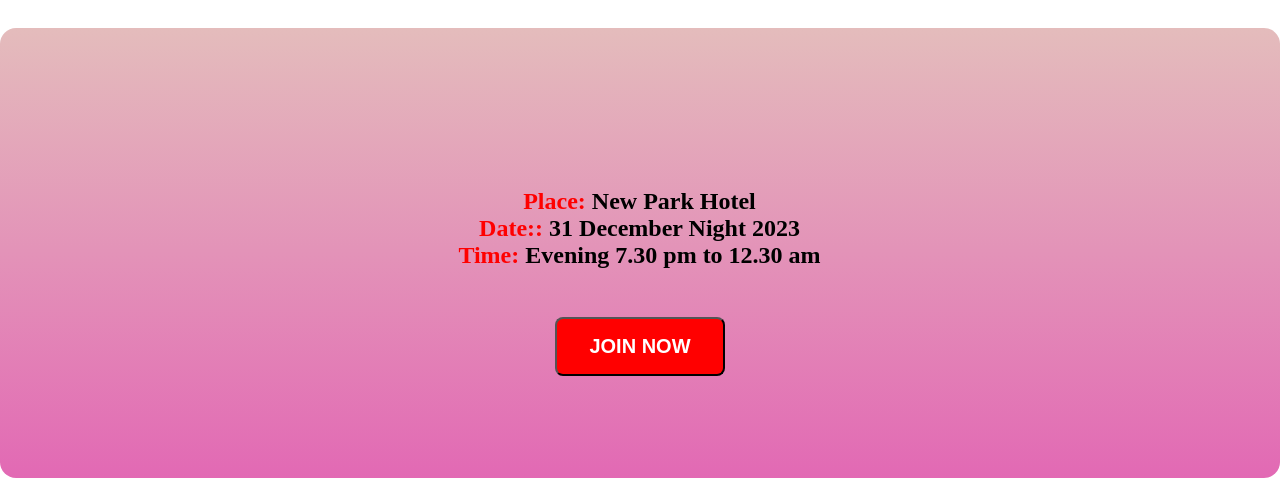
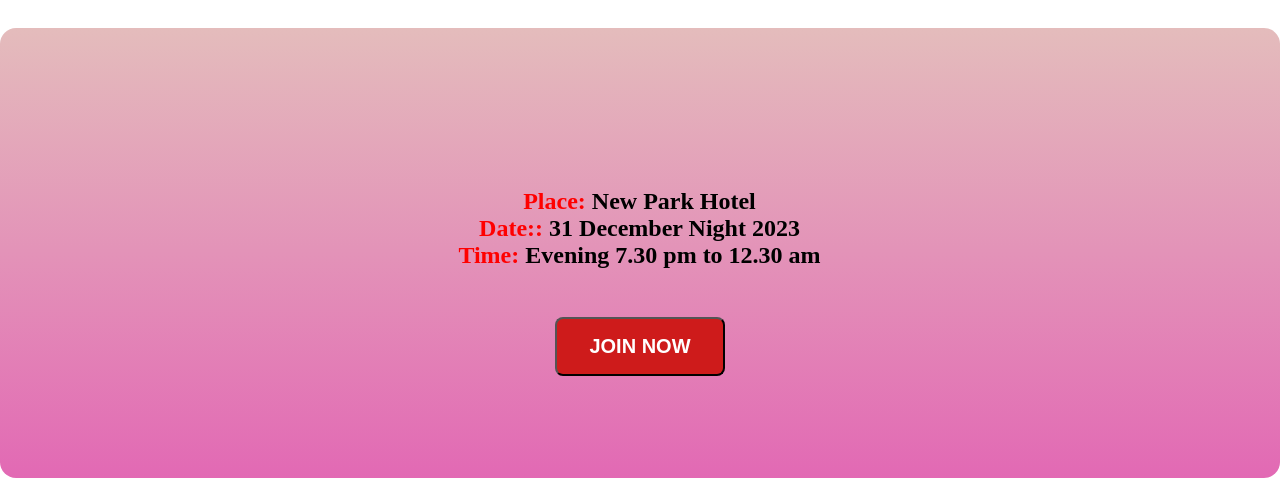
Before and after one commit to shuvo-dey/new-year-project, a plain HTML site: page index.html in a window 1280 px wide. Shown: the part 2178-2656 px from the top of the page. Drawn offline with Linux system fonts and the light colour scheme.

Commit message:
color change

```diff
--- a/style/style.css
+++ b/style/style.css
@@ -149,6 +149,6 @@
    font-size: 20px;
    color: white;
    font-weight: bold;
-   background-color: #FF0000;
+   background-color: #ce1b1b;
    border-radius: 8px;
 }
```
